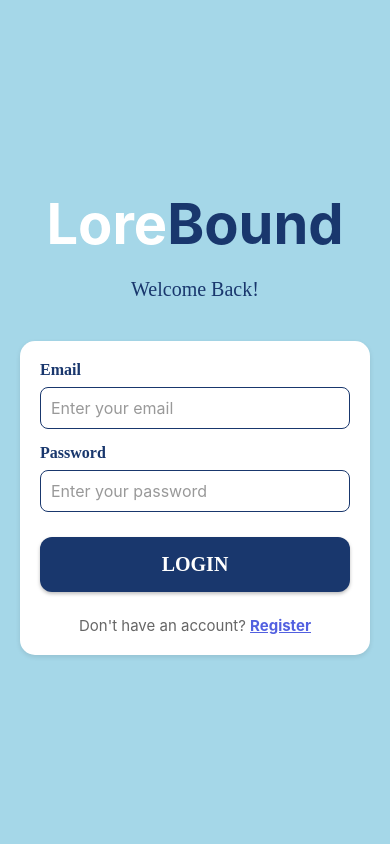
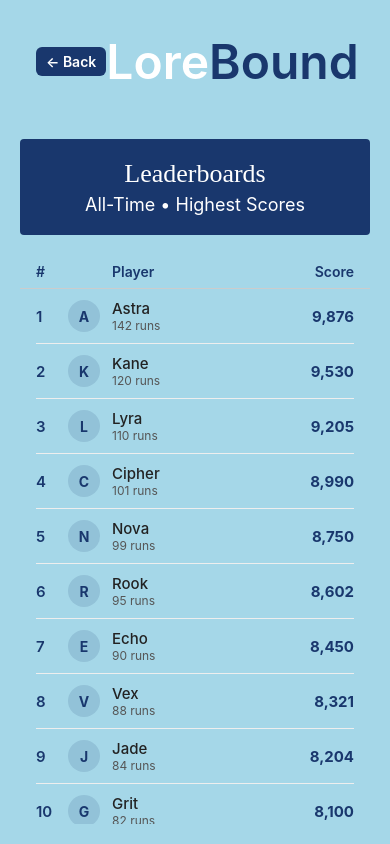
Before and after one commit to mam9265/LoreBound, a React Native app in the folder lorebound/: screen /Leaderboard in a window 390 px wide. Built offline with nearby package versions, Linux system fonts and the light colour scheme.

Commit message:
Added Leaderboard Navigation

```diff
--- a/lorebound/App.js
+++ b/lorebound/App.js
@@ -14,6 +14,7 @@ import BookDungeon from './src/screens/BookDungeon';
 import PopCultureDungeon from './src/screens/PopCultureDungeon';
 import AllAroundDungeon from './src/screens/AllAroundDungeon';
 import CharacterCustomization from './src/screens/CharacterCustomization';
+import Leaderboards from './src/screens/Leaderboard';
 
 const Stack = createNativeStackNavigator();
 
@@ -26,6 +27,7 @@ export default function App() {
         <Stack.Screen name="DailyChallenge" component={DailyChallenge} />
         <Stack.Screen name="DungeonSelect" component={DungeonSelect} />
         <Stack.Screen name="CharacterCustomization" component={CharacterCustomization} />
+        <Stack.Screen name="Leaderboard" component={Leaderboards} />
         <Stack.Screen name="SportDungeon" component={SportDungeon} />
         <Stack.Screen name="MusicDungeon" component={MusicDungeon} />
         <Stack.Screen name="HistoryDungeon" component={HistoryDungeon} />
--- a/lorebound/Leaderboard.js
+++ b/lorebound/src/screens/Leaderboard.js
@@ -1,13 +1,6 @@
 import React, { useMemo, useState, useCallback } from "react";
-import {
-  View,
-  Text,
-  TouchableOpacity,
-  FlatList,
-  RefreshControl,
-  StyleSheet,
-} from "react-native";
-import styles from "./Styles"; // your stylesheet
+import {View, Text, TouchableOpacity, FlatList, RefreshControl, StyleSheet} from "react-native";
+import styles from '../styles/Styles';
 
 function Leaderboards({ navigation }) {
   // mock data (sorted by score desc)
@@ -113,3 +106,90 @@ function Leaderboards({ navigation }) {
 }
 
 export default Leaderboards;
+
+const sx = StyleSheet.create({
+  headerBar: {
+    flexDirection: "row",
+    alignItems: "center",
+    justifyContent: "space-between",
+    paddingHorizontal: 16,
+    paddingTop: 12,
+    marginBottom: 8,
+  },
+  backBtn: {
+    paddingHorizontal: 10,
+    paddingVertical: 6,
+    borderRadius: 6,
+    backgroundColor: "#19376d",
+  },
+  backBtnText: {
+    color: "#fff",
+    fontWeight: "600",
+  },
+  headerRightSpace: {
+    width: 60, // balances layout since Back button is on the left
+  },
+  tableHeader: {
+    flexDirection: "row",
+    alignItems: "center",
+    paddingHorizontal: 16,
+    paddingVertical: 8,
+    borderBottomWidth: 1,
+    borderColor: "#ccc",
+  },
+  th: {
+    fontSize: 14,
+    fontWeight: "600",
+    color: "#19376d",
+  },
+  row: {
+    flexDirection: "row",
+    alignItems: "center",
+    paddingHorizontal: 16,
+    paddingVertical: 10,
+  },
+  separator: {
+    height: 1,
+    backgroundColor: "#eee",
+    marginHorizontal: 16,
+  },
+  rankText: {
+    width: 24,
+    fontWeight: "600",
+    fontSize: 15,
+    color: "#19376d",
+  },
+  avatar: {
+    width: 32,
+    height: 32,
+    borderRadius: 16,
+    backgroundColor: "#19376d20",
+    justifyContent: "center",
+    alignItems: "center",
+    marginLeft: 8,
+  },
+  avatarText: {
+    color: "#19376d",
+    fontWeight: "700",
+  },
+  rowCenter: {
+    flex: 1,
+    marginLeft: 12,
+  },
+  nameText: {
+    fontSize: 15,
+    fontWeight: "500",
+    color: "#222",
+  },
+  metaText: {
+    fontSize: 12,
+    color: "#555",
+  },
+  scoreText: {
+    width: 100,
+    textAlign: "right",
+    fontWeight: "700",
+    color: "#19376d",
+    fontSize: 15,
+  },
+});
--- a/lorebound/src/screens/MainMenu.js
+++ b/lorebound/src/screens/MainMenu.js
@@ -19,7 +19,7 @@ function MainMenu({ navigation }) {
         <Text style={styles.buttonText}>Daily Challenge</Text>
       </TouchableOpacity>
 
-      <TouchableOpacity style={styles.smallButton}>
+      <TouchableOpacity style={styles.smallButton} onPress={() => navigation.navigate('Leaderboard')}>
         <Text style={styles.buttonText}>Leaderboards</Text>
       </TouchableOpacity>
 
```
Also changed, not shown: lorebound/CharacterCustomization.js (deleted, +0 -121 lines), 8 other files (tests, documents, lock files or other folders).
